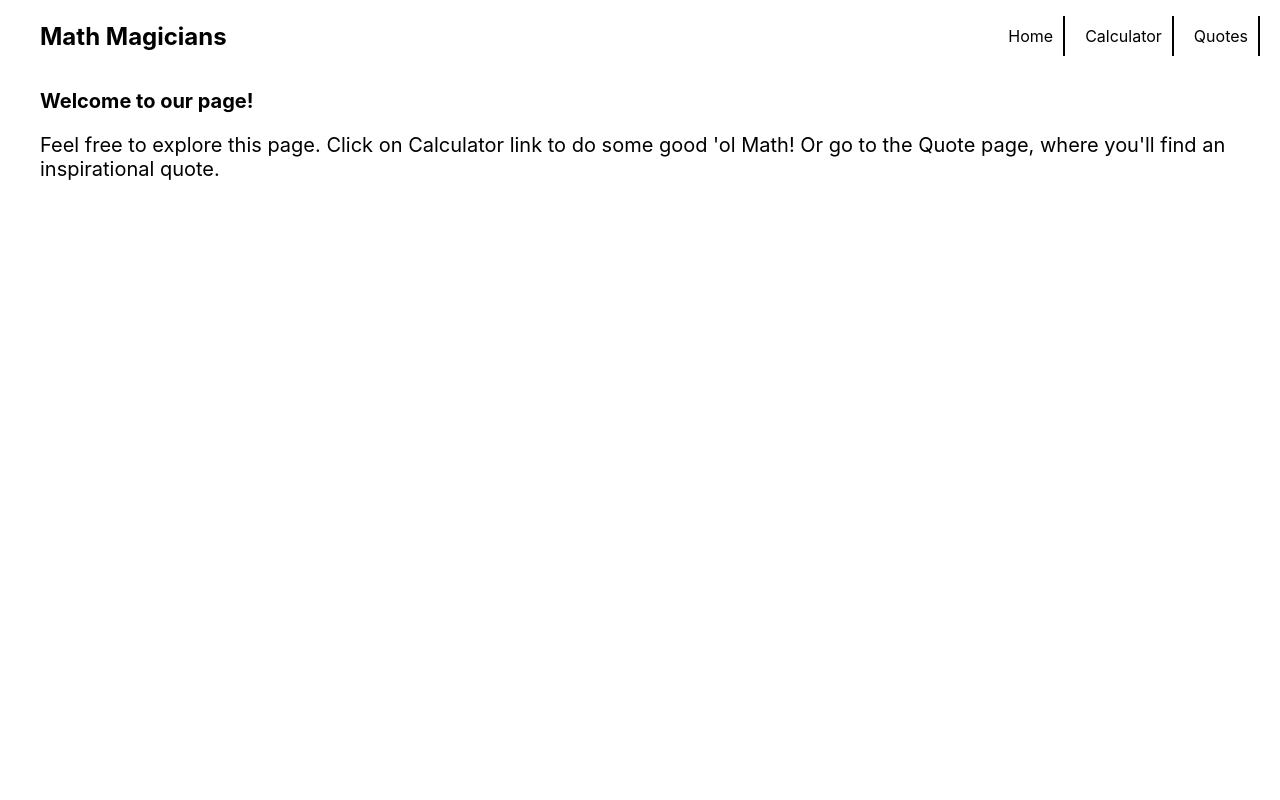
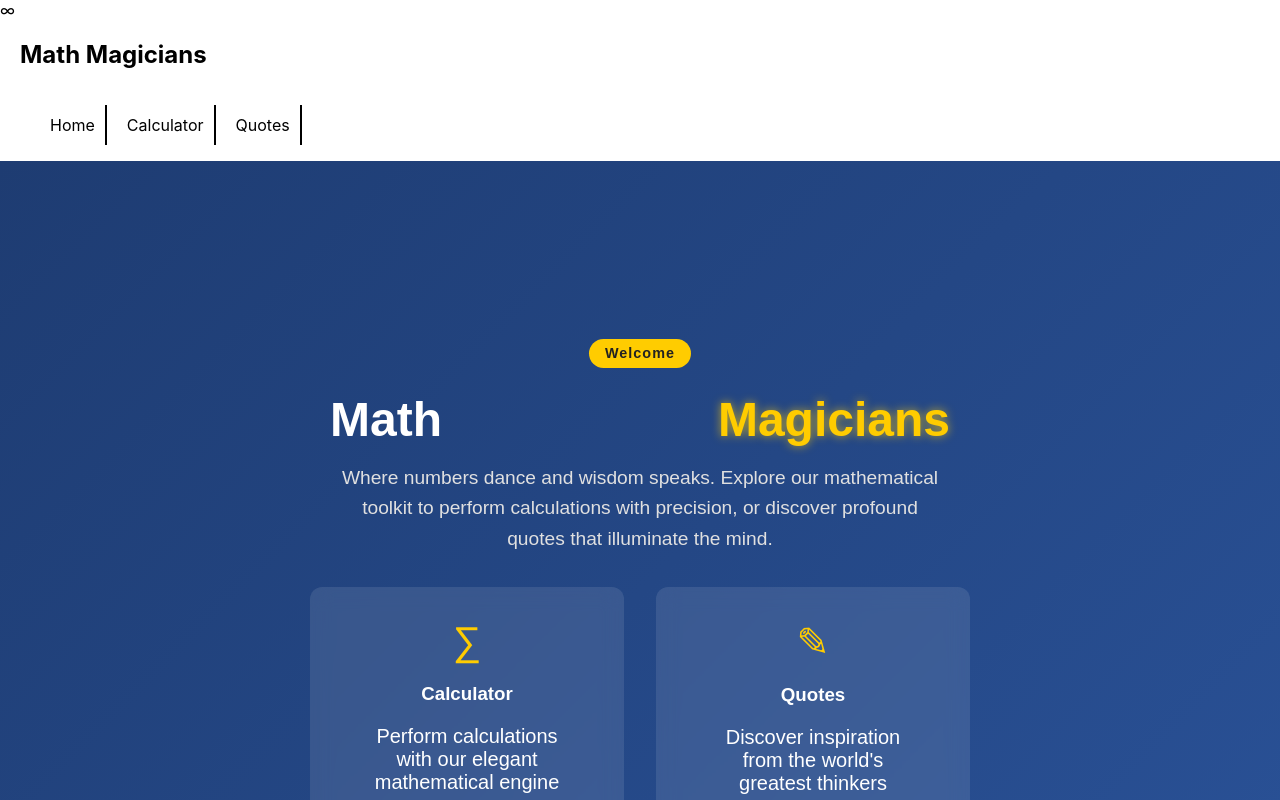
Before and after one commit to Patfarmurs/magiciens-math, a React (Create React App) app: page / in a window 1280 px wide. Shown: the top 800 px of the page. Built offline with nearby package versions, Linux system fonts and the light colour scheme.

Commit message:
Update components

```diff
--- a/src/components/Home.js
+++ b/src/components/Home.js
@@ -1,12 +1,33 @@
 import React from 'react';
 
 const Home = () => (
-  <div className="page-container">
-    <h2 className="page-title">Welcome to our page!</h2>
-    <p className="homepage-content">
-      Feel free to explore this page. Click on Calculator link to do some good &apos;ol Math!
-      Or go to the Quote page, where you&apos;ll find an inspirational  quote.
-    </p>
+  <div className="home-page">
+    <div className="home-content">
+      <div className="home-badge">Welcome</div>
+      <h1 className="home-title">
+        Math
+        {' '}
+        <span className="title-highlight">Magicians</span>
+      </h1>
+      <p className="home-description">
+        Where numbers dance and wisdom speaks. Explore our mathematical toolkit
+        to perform calculations with precision, or discover profound quotes that
+        illuminate the mind.
+      </p>
+      <div className="home-features">
+        <div className="feature-card">
+          <div className="feature-icon">∑</div>
+          <h3>Calculator</h3>
+          <p>Perform calculations with our elegant mathematical engine</p>
+        </div>
+        <div className="feature-card">
+          <div className="feature-icon">✎</div>
+          <h3>Quotes</h3>
+          <p>Discover inspiration from the world&apos;s greatest thinkers</p>
+        </div>
+      </div>
+    </div>
+    <div className="math-pattern" />
   </div>
 );
 
--- a/src/components/Navbar.js
+++ b/src/components/Navbar.js
@@ -1,15 +1,28 @@
 import React from 'react';
-import { Link } from 'react-router-dom';
+import { Link, useLocation } from 'react-router-dom';
 
-const Header = () => (
-  <nav className="Navbar">
-    <h1>Math Magicians</h1>
-    <ul>
-      <li><Link to="/">Home</Link></li>
-      <li><Link to="/Calculator">Calculator</Link></li>
-      <li><Link to="/Quotes">Quotes</Link></li>
-    </ul>
-  </nav>
-);
+const Header = () => {
+  const location = useLocation();
+
+  return (
+    <nav className="navbar">
+      <div className="navbar-logo">
+        <span className="logo-icon">∞</span>
+        <h1 className="navbar-title">Math Magicians</h1>
+      </div>
+      <ul className="navbar-links">
+        <li className={location.pathname === '/' ? 'active' : ''}>
+          <Link to="/">Home</Link>
+        </li>
+        <li className={location.pathname === '/calculator' ? 'active' : ''}>
+          <Link to="/calculator">Calculator</Link>
+        </li>
+        <li className={location.pathname === '/quotes' ? 'active' : ''}>
+          <Link to="/quotes">Quotes</Link>
+        </li>
+      </ul>
+    </nav>
+  );
+};
 
 export default Header;
```
Also changed, not shown: 1 other file (tests, documents, lock files or other folders).
